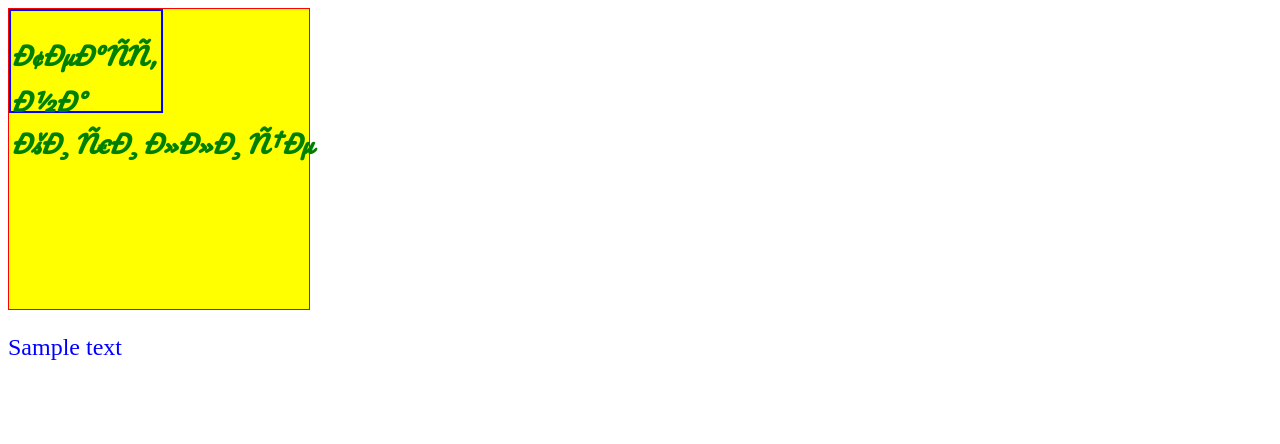
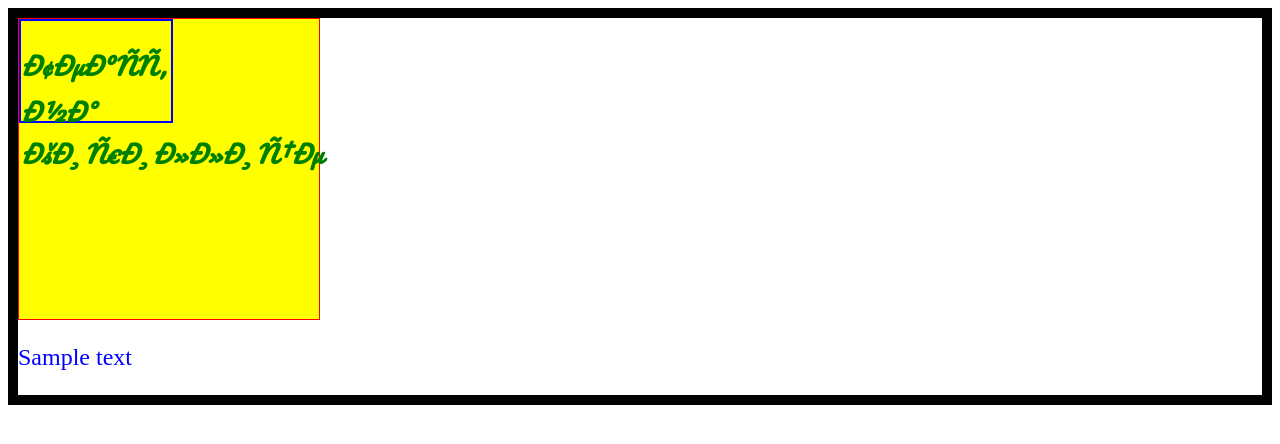
Before and after one commit to tsyploff/web, a PHP site: page / in a window 1280 px wide. Shown: the top 444 px of the page. Run offline with PHP 8.4, Linux system fonts and the light colour scheme.

Commit message:
Add files via upload

```diff
--- a/lesson_2/1/css/main.css
+++ b/lesson_2/1/css/main.css
@@ -2,6 +2,10 @@
 html {
 	color: blue;
 	font-size: 18pt;
+}
+
+div {
+	border: 10px solid black; important!
 }
 
 #main div {
```
